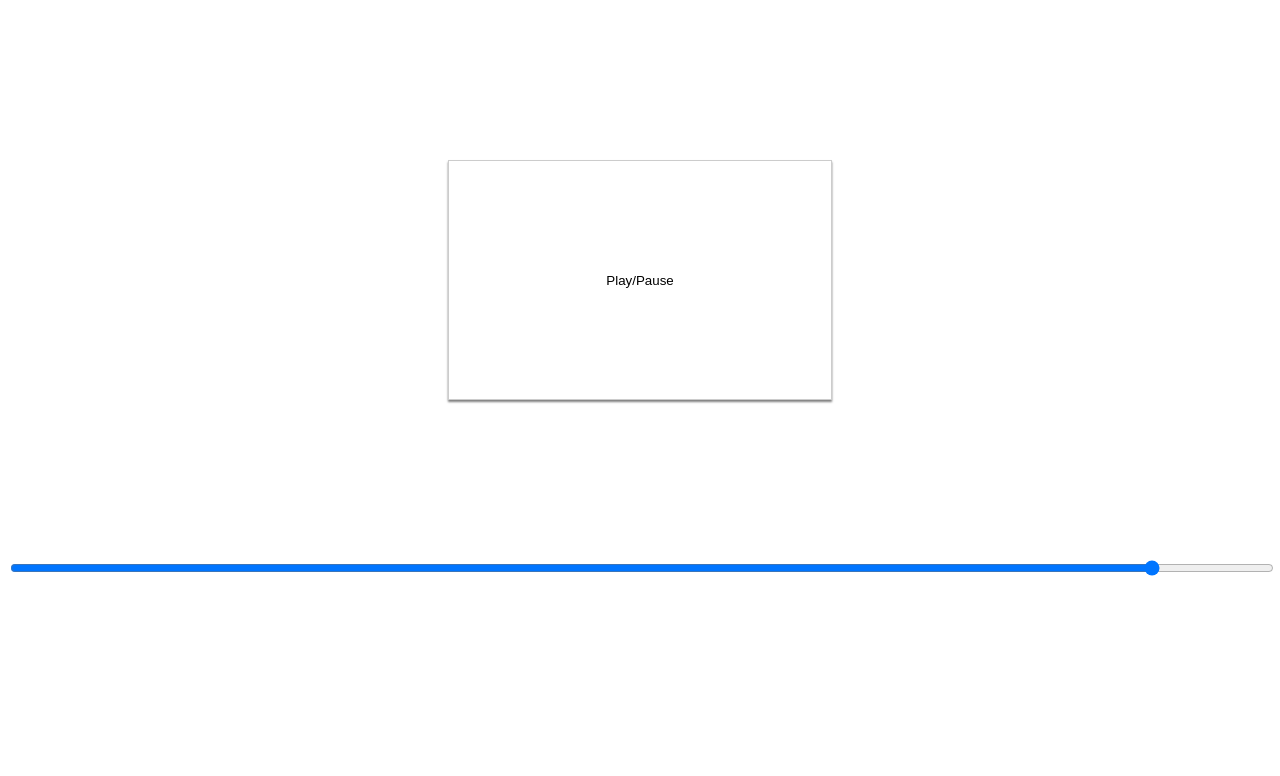
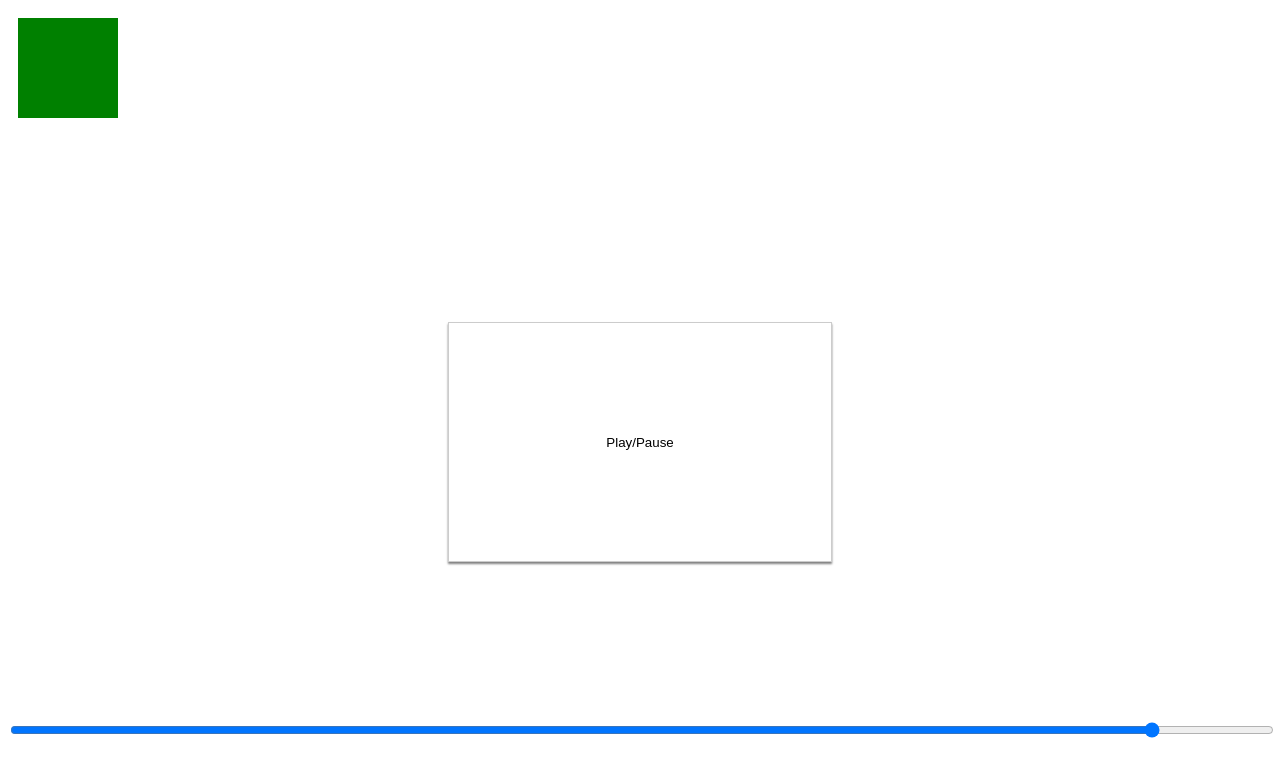
Before and after one commit to Md-Ahmed/WebAudio, a plain HTML site: page Index.html in a window 1280 px wide. Drawn offline with Linux system fonts and the light colour scheme.

Commit message:
Added a test canvas

```diff
--- a/Index.html
+++ b/Index.html
@@ -3,10 +3,11 @@
     <head>
         <title>WebAudio</title>
         <link rel="stylesheet" type="text/css" href="style.css">
-        <script type="text/javascript" src="main.js"></script>
     </head>
     <body>
+        <canvas id="canvas" width="150" height="150"></canvas>
         <button class="button" onclick="togglePlay()">Play/Pause</button>
         <input type="range" id="frequency" min="1" max="440" value="400" onchange="updateFrequency(this)">
+        <script type="text/javascript" src="main.js"></script>
     </body>
 </html>
--- a/main.js
+++ b/main.js
@@ -1,3 +1,10 @@
+var canvas = document.getElementById('canvas');
+console.log(canvas);
+var context = canvas.getContext("2d");
+console.log(context);
+context.fillStyle = "green";
+console.log(context.fillStyle);
+context.fillRect(10, 10, 100, 100);
 var audioContext = new (window.AudioContext || window.webkitAudioContext)();
 var oscillator;
 isPlaying = false;
```
